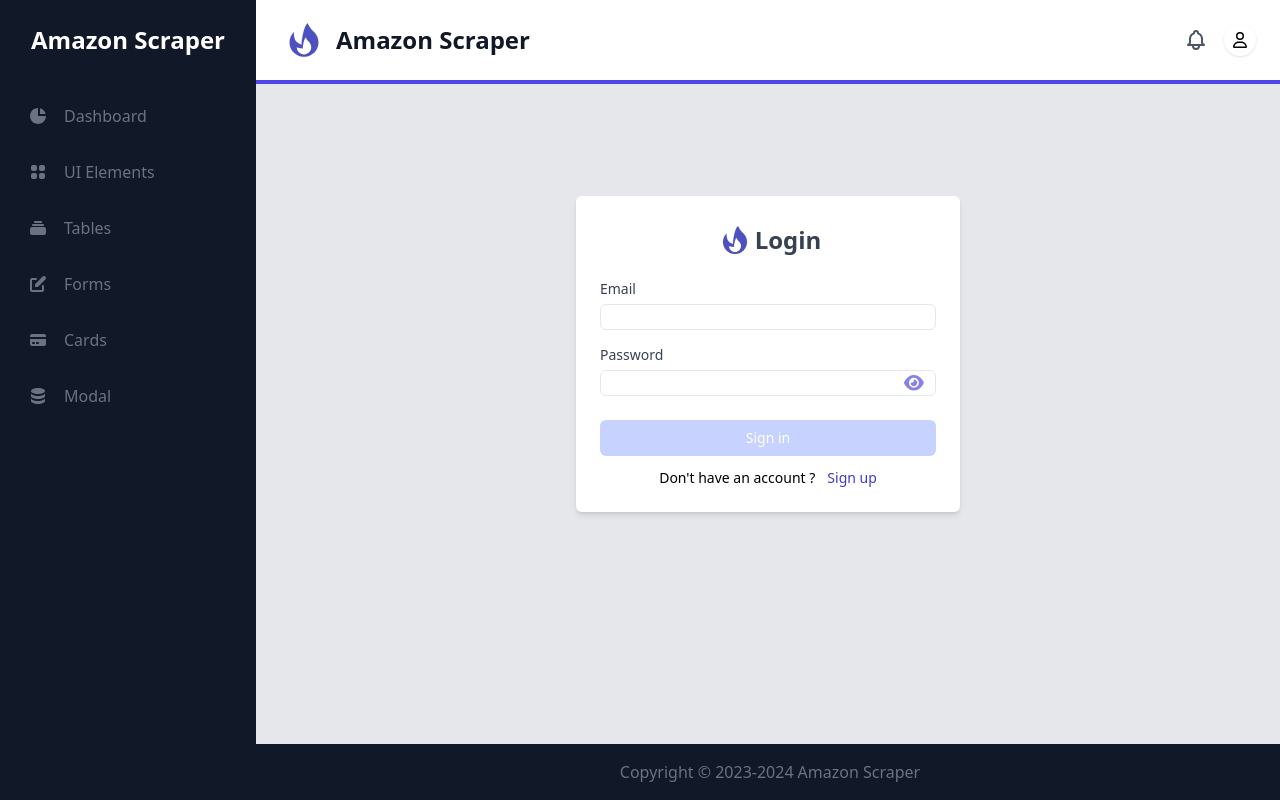
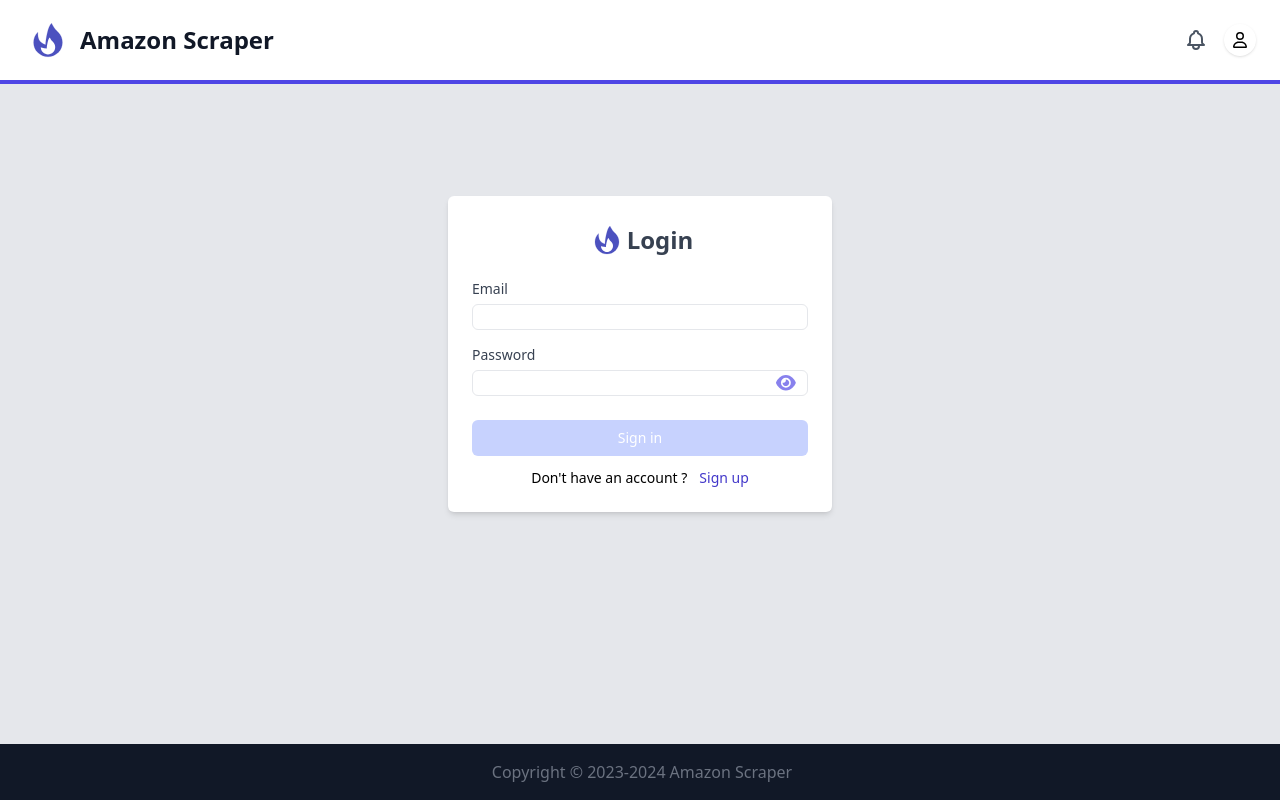
Before and after one commit to TodorYadkov/dropshipping-scraper, a React (Vite) app in the folder client/: page /login in a window 1280 px wide. Built offline with nearby package versions, Linux system fonts and the light colour scheme.

Commit message:
Change appearance when not logged in

```diff
--- a/client/src/components/Layout.jsx
+++ b/client/src/components/Layout.jsx
@@ -1,11 +1,16 @@
+import { useAuthContext } from '../hooks/useAuthContext.js';
+
 import { Footer } from './Footer.jsx';
 import { Header } from './Header.jsx';
 import { SideBar } from './SideBar.jsx';
 
 export const Layout = ({ children }) => {
+
+	const { isAuthenticated }= useAuthContext();
+
 	return (
 		<div className="flex h-screen bg-gray-200 font-roboto">
-			<SideBar />
+			{isAuthenticated && <SideBar />}
 
 			<div className="flex-1 flex flex-col overflow-hidden">
 				<Header />
@@ -18,6 +23,7 @@ export const Layout = ({ children }) => {
 
 				<Footer />
 			</div>
+
 		</div>
 	);
 };
```
